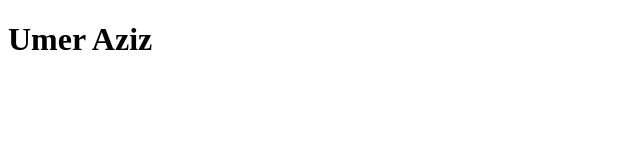
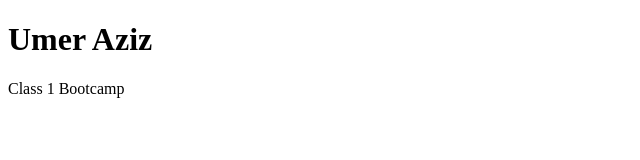
Before and after one commit to umeraziz0101/Bootcamp2020Sample, a plain HTML site: page index.html in a window 1280 px wide. Shown: the whole page, without its empty margins (0-640 px from the left). Drawn offline with Linux system fonts and the light colour scheme.

Commit message:
Some Changes

```diff
--- a/index.html
+++ b/index.html
@@ -8,5 +8,6 @@
     </head>
     <body>
         <h1>Umer Aziz</h1>
+        <p>Class 1 Bootcamp</p>
     </body>
 </html>
```
